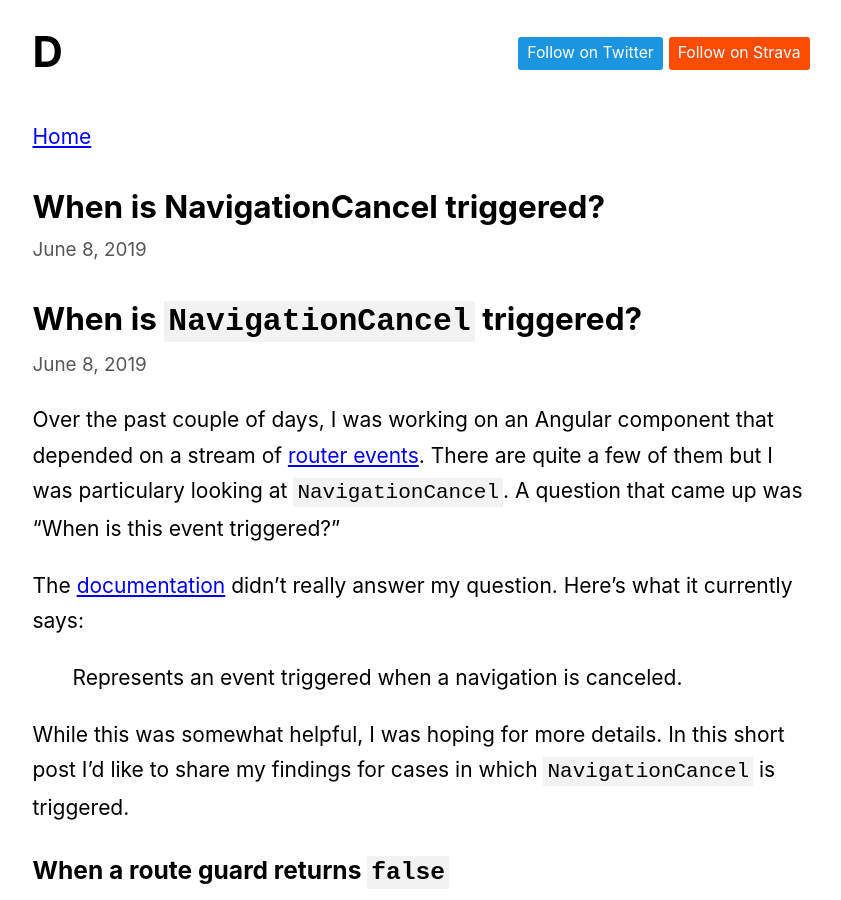
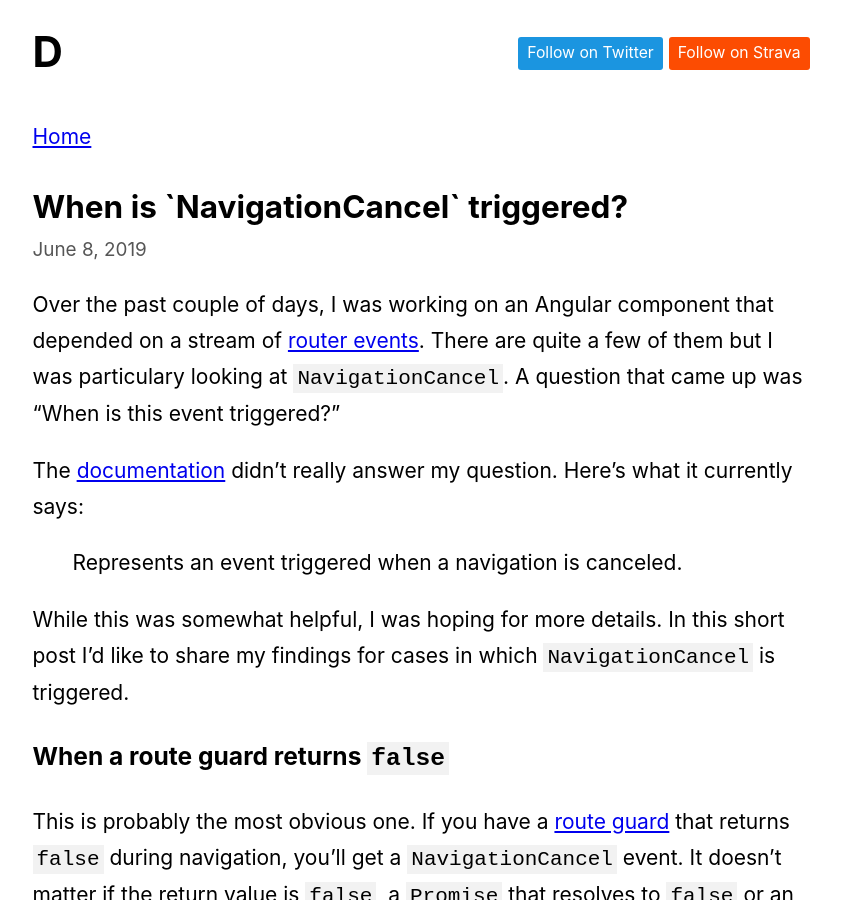
Before and after one commit to dzhavat/dzhavat.github.io, a Jekyll site: the page built from _posts/2019-06-08-when-is-navigation-cancel-triggered.md, in a window 1280 px wide and 900 px high. Shown: the whole window, without its empty margins (219-1060 px from the left). Built offline with Jekyll 4.4.1, drawn with Linux system fonts in a browser that asks for light colours.

Commit message:
Update 2019-06-08-when-is-navigation-cancel-triggered.md

```diff
--- a/_posts/2019-06-08-when-is-navigation-cancel-triggered.md
+++ b/_posts/2019-06-08-when-is-navigation-cancel-triggered.md
@@ -1,11 +1,7 @@
 ---
 layout: post
-title: "When is NavigationCancel triggered?"
+title: "When is `NavigationCancel` triggered?"
 ---
-
-## When is `NavigationCancel` triggered?
-
-{% include published.html %}
 
 Over the past couple of days, I was working on an Angular component that depended on a stream of [router events](https://angular.io/api/router/RouterEvent). There are quite a few of them but I was particulary looking at `NavigationCancel`. A question that came up was “When is this event triggered?”
 
```
